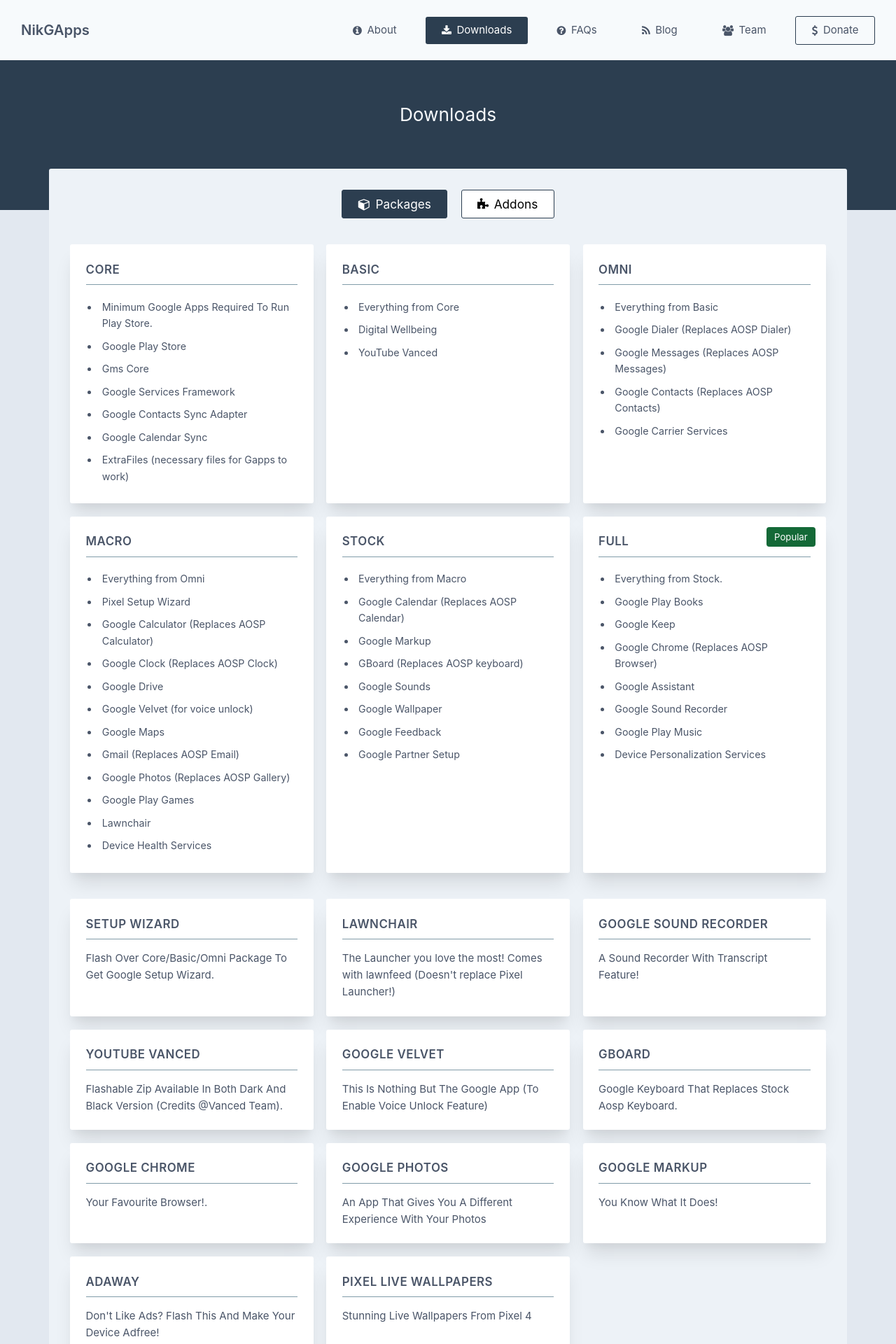
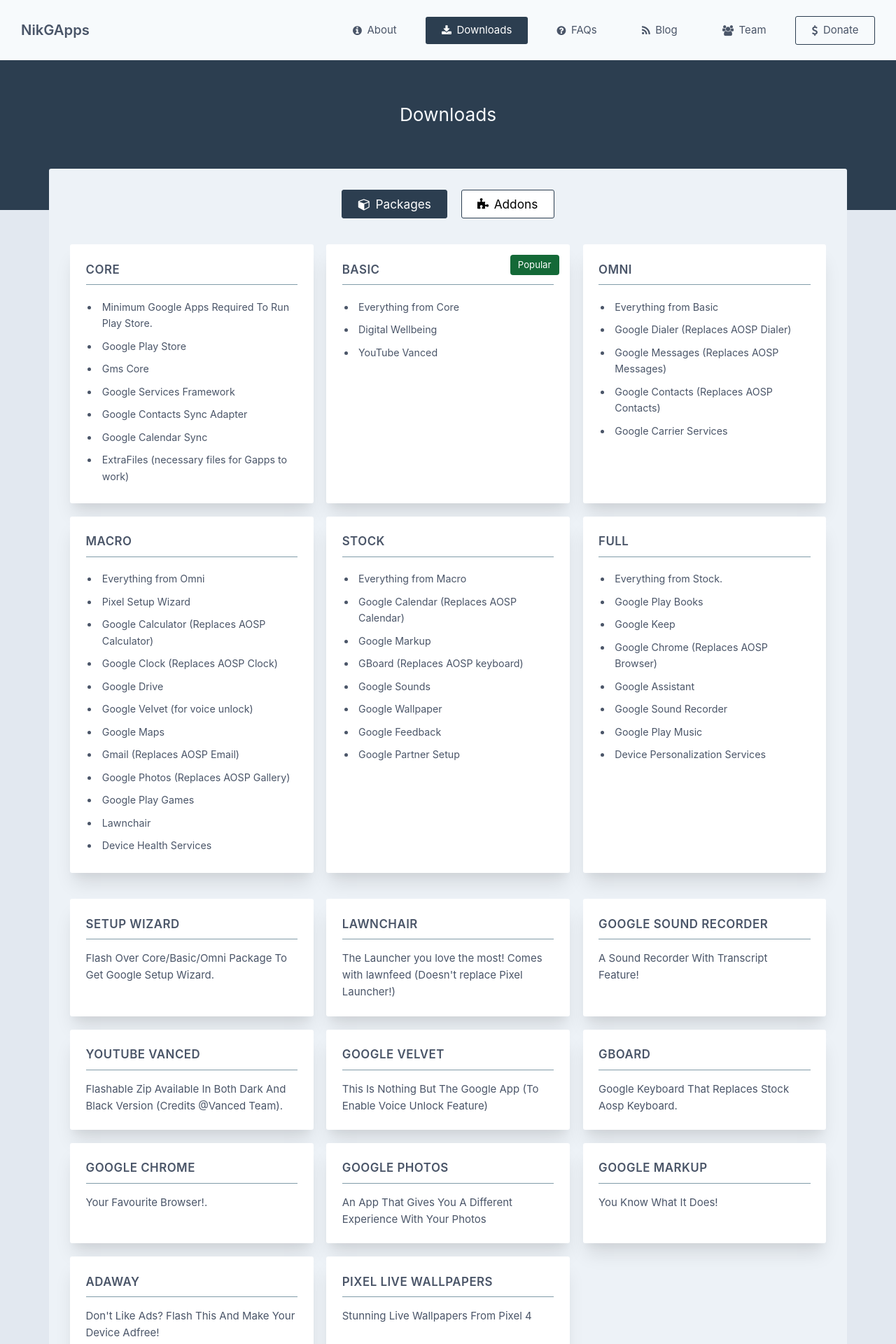
Before and after one commit to nikgapps/nikgapps.github.io, a Jekyll site: the page built from downloads.html, in a window 1280 px wide. Shown: the top 1920 px of the page at 70% size. Built offline with Jekyll 4.4.1, drawn with Linux system fonts in a browser that asks for light colours; some web fonts are replaced.

Commit message:
Change the Popular Gapps to basic

```diff
--- a/_sass/pages/_downloads.scss
+++ b/_sass/pages/_downloads.scss
@@ -87,7 +87,7 @@
 		}
 	}
 
-	.full {
+	.basic {
 		&::before {
 			content: "Popular";
 			position: absolute;
```
